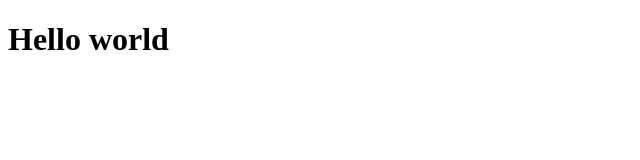
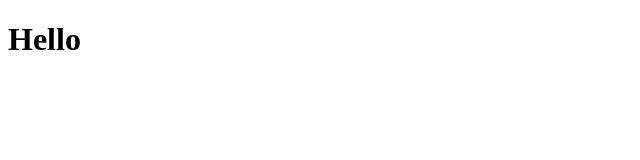
Before and after one commit to OezkanSarikaya/da-bubble, an Angular app: page / in a window 1280 px wide. Shown: the top 160 px of the page, without its empty margins (0-640 px from the left). Built offline with nearby package versions, Linux system fonts and the light colour scheme.

Commit message:
hello test

```diff
--- a/src/app/app.component.html
+++ b/src/app/app.component.html
@@ -1,4 +1,4 @@
-<h1>Hello world</h1>
+<h1>Hello</h1>
 
 
 <router-outlet></router-outlet>
```
